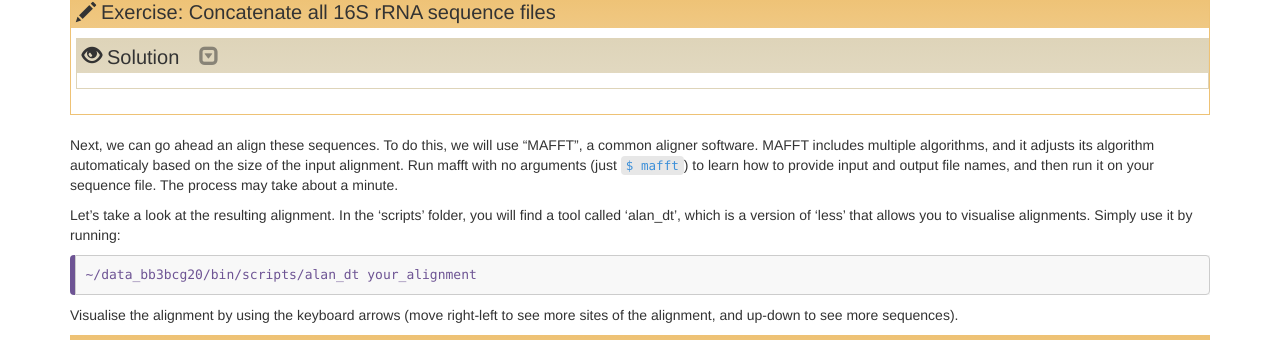
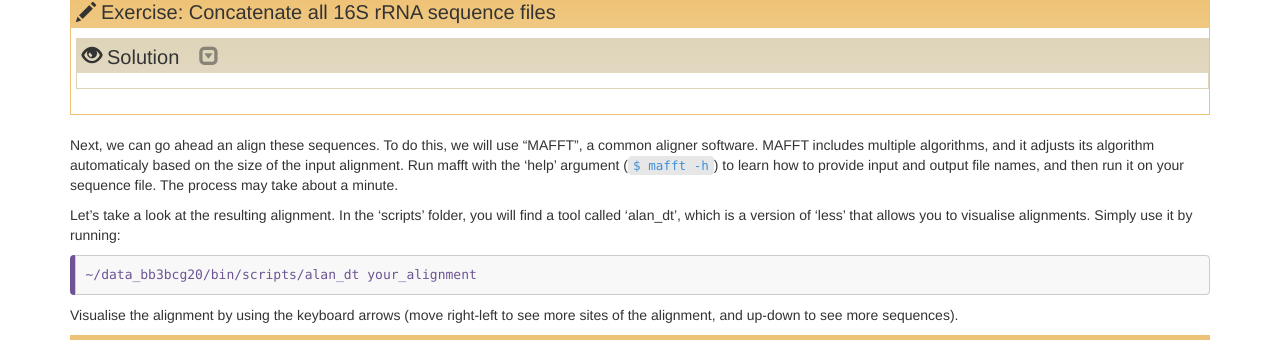
Before and after one commit to TeamMGE/GenomeBioinformaticsCourse, a Jekyll site: the page built from _episodes/22-COOII.md, in a window 1280 px wide and 900 px high, scrolled down 1507 px. Shown: the part 123-463 px from the top of the window. Built offline with Jekyll 4.4.1, drawn with Linux system fonts in a browser that asks for light colours.

Commit message:
Update 22-COOII.md

```diff
--- a/_episodes/22-COOII.md
+++ b/_episodes/22-COOII.md
@@ -133,8 +133,8 @@ all your 16S rRNA fasta files, together with the database 16S rRNA file. Write t
 {: .challenge}
 
 Next, we can go ahead an align these sequences. To do this, we will use “MAFFT”, a common aligner software. MAFFT includes multiple
-algorithms, and it adjusts its algorithm automaticaly based on the size of the input alignment. Run mafft with no arguments
-(just `$ mafft`) to learn how to provide input and output file names, and then run it on your sequence file. The process may take
+algorithms, and it adjusts its algorithm automaticaly based on the size of the input alignment. Run mafft with the 'help' argument
+(`$ mafft -h`) to learn how to provide input and output file names, and then run it on your sequence file. The process may take
 about a minute.
 
 Let’s take a look at the resulting alignment. In the 'scripts' folder, you will find a tool called 'alan_dt', which is a version of
```
